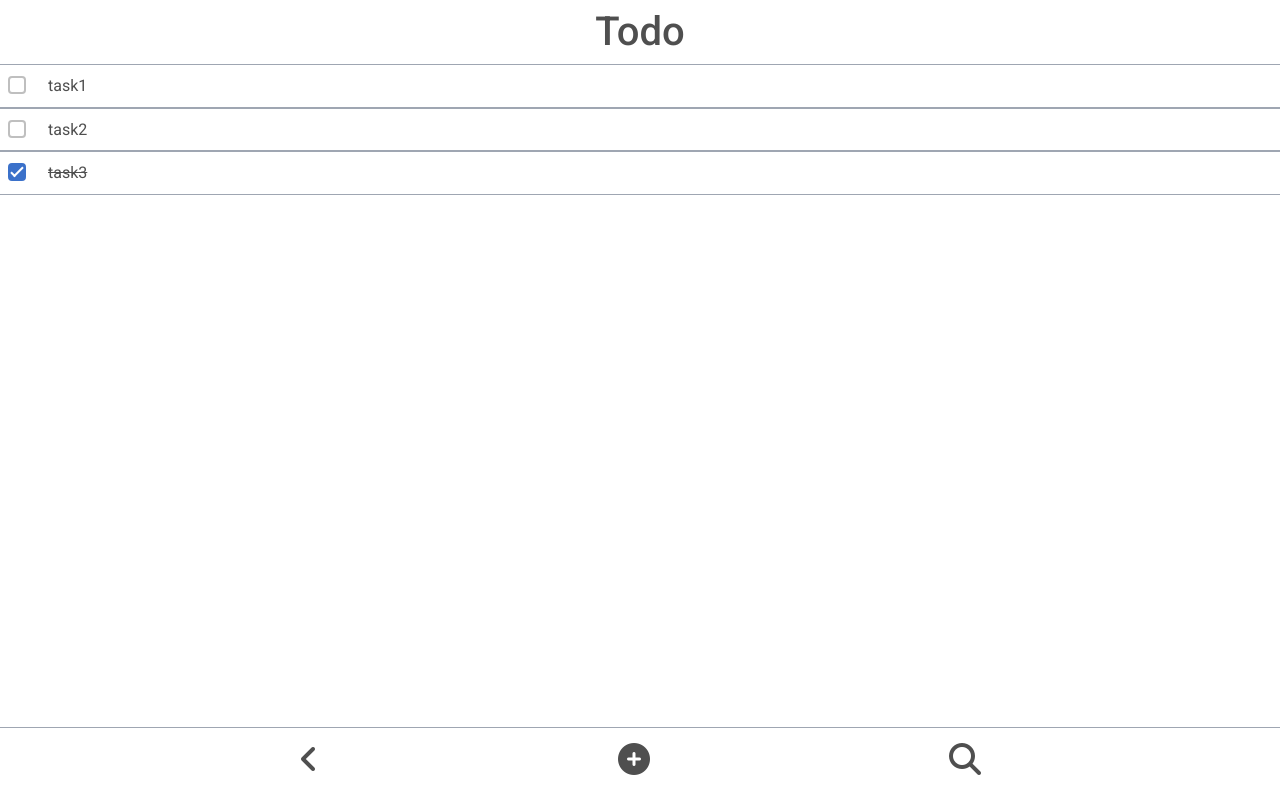
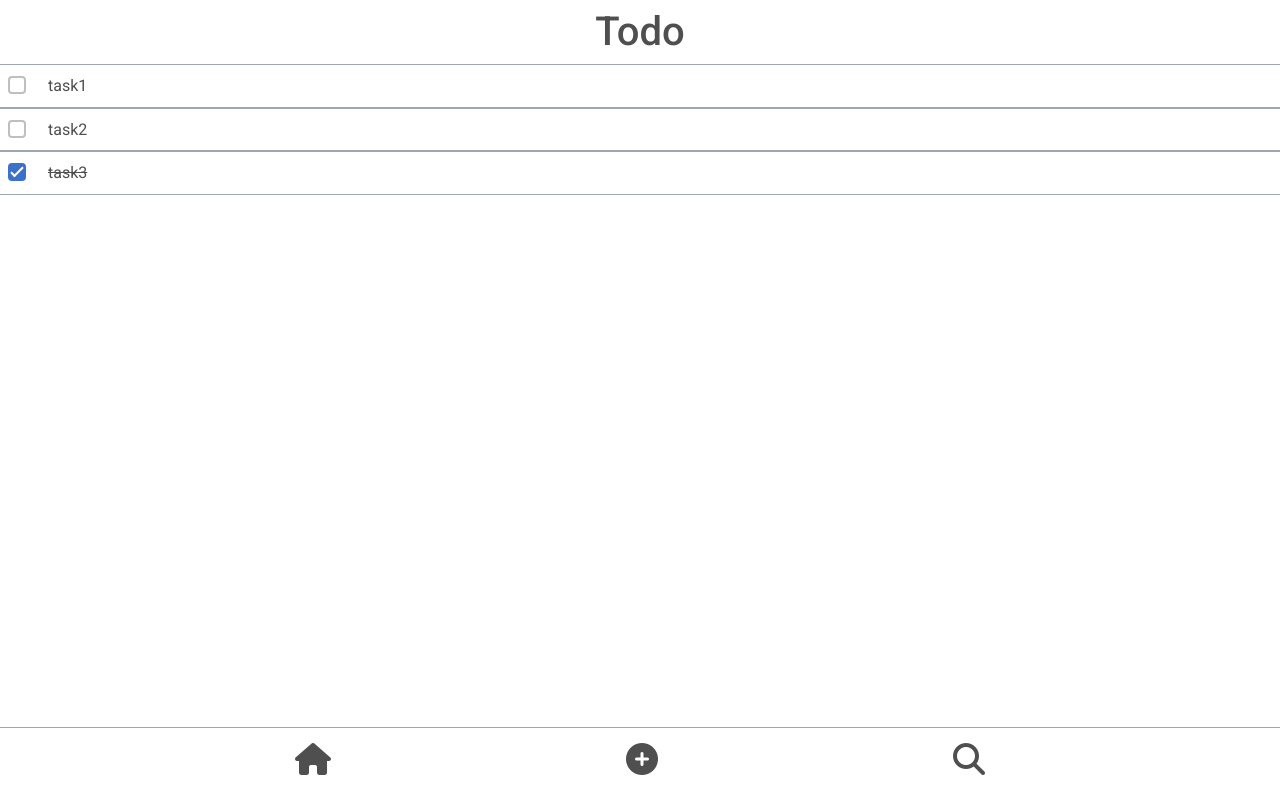
Before and after one commit to mtsml/todo, a React (Create React App) app: page / in a window 1280 px wide. Built offline with nearby package versions, Linux system fonts and the light colour scheme.

Commit message:
アイコンをhomeに

```diff
--- a/src/components/Footer.js
+++ b/src/components/Footer.js
@@ -8,7 +8,7 @@ const Footer = ({ setModalIsOpen }) => {
 
     return (
         <footer className='addBtnWrapper border-top border-secondary'>
-            <Button icon="angle-left" onClick={() => navigate("/")} />
+            <Button icon="home" onClick={() => navigate("/")} />
             <Button icon="plus-circle" onClick={() => setModalIsOpen(true)}/>
             <Button icon="search"/>
         </footer>
```
